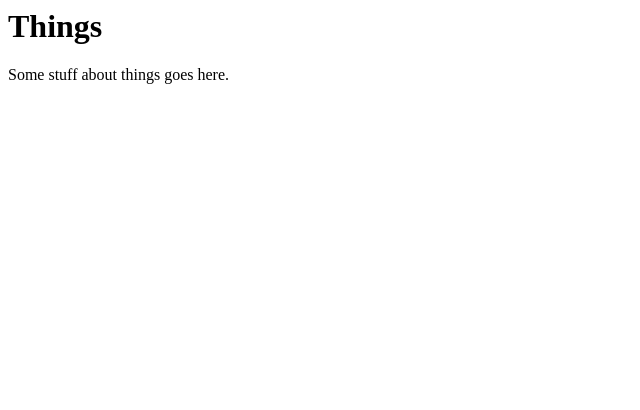
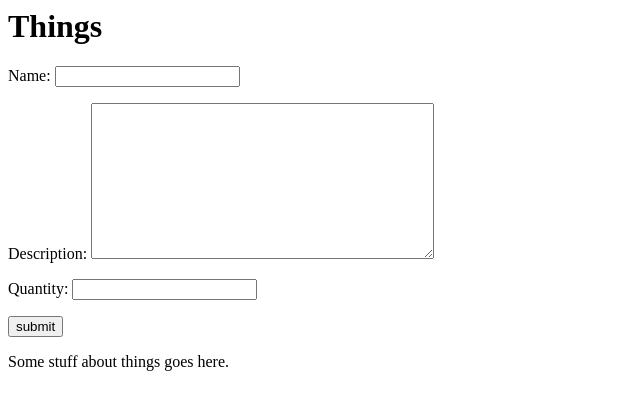
Before and after one commit to KCL-SEG/things-2-micc3, a Django app: template things/templates/home.html in a window 1280 px wide. Shown: the top 410 px of the page, without its empty margins (0-640 px from the left). Run offline with Django 3.2, Linux system fonts and the light colour scheme; the template is opened without the code that fills it: values that come from a table or form of the project are taken from there, others are empty.

Commit message:
add ThingForm

```diff
--- a/things/forms.py
+++ b/things/forms.py
@@ -1,3 +1,12 @@
+from django import forms
+from .models import Thing
+
 """Forms of the project."""
 
 # Create your forms here.
+
+class ThingForm(forms.ModelForm):
+    class Meta:
+        model = Thing
+        fields = ['name','description','quantity']
+        widgets = {'description' : forms.Textarea()}
--- a/things/templates/home.html
+++ b/things/templates/home.html
@@ -6,6 +6,11 @@
   <h1>
     Things
   </h1>
+  <form action="{% url 'home' %}" method="post">
+    {% csrf_token %}
+    {{form.as_p}}
+    <input type="submit" value="submit">
+  </form>
   <p>Some stuff about things goes here.</p>
 </body>
 </html>
--- a/things/views.py
+++ b/things/views.py
@@ -1,4 +1,6 @@
 from django.shortcuts import render
+from .forms import ThingForm
 
 def home(request):
+    form = ThingForm()
     return render(request, 'home.html', {'form': form})
```
